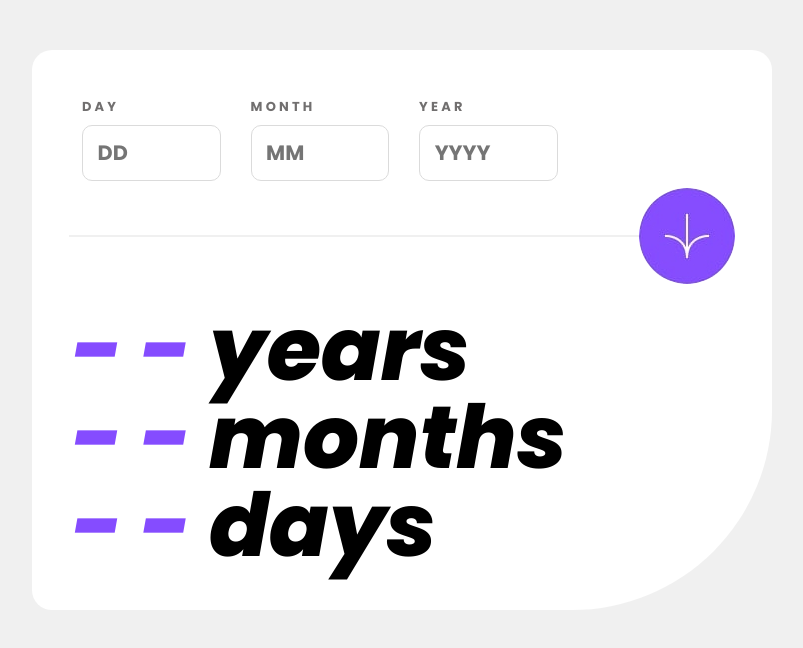
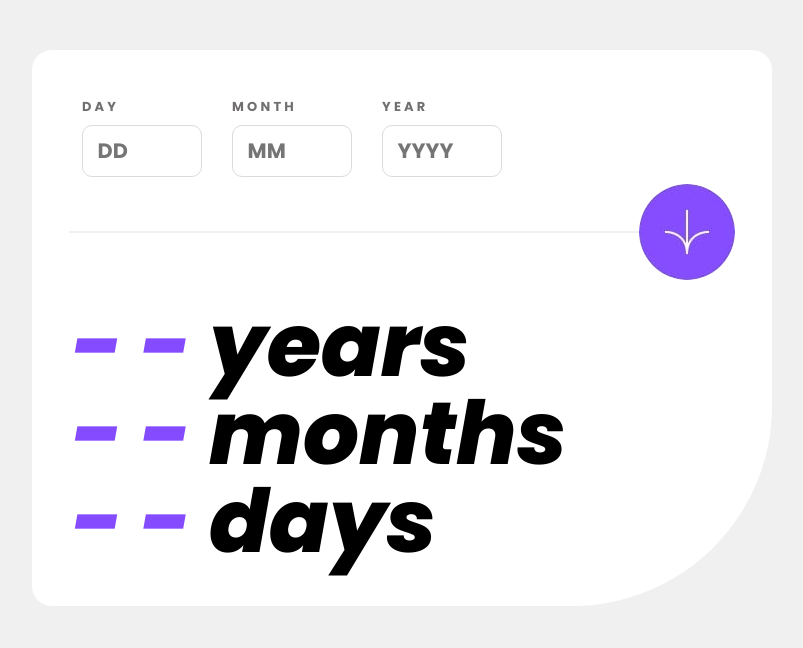
Before and after one commit to doehna/age-calculator, a plain HTML site: page index.html in a window 1280 px wide. Shown: the whole page, without its empty margins (238-1041 px from the left). Drawn offline with Linux system fonts and the light colour scheme.

Commit message:
variant 2

```diff
--- a/index.html
+++ b/index.html
@@ -21,17 +21,17 @@
 		<div class="date-entry-section">
 			<div class="date-entry-section__date-entry">
 				<label for="dayId" class="date-input">DAY</label>
-				<input id="dayId" type="text" placeholder="DD">
+				<input id="dayId" type="text" placeholder="DD" data-form-type="other">
 				<div class="date-input-validation-error"></div>
 			</div>
 			<div class="date-entry-section__date-entry">
 				<label for="monthId" class="date-input">MONTH</label>
-				<input id="monthId" type="text" placeholder="MM">
+				<input id="monthId" type="text" placeholder="MM" data-form-type="other">
 				<div class="date-input-validation-error"></div>
 			</div>
 			<div class="date-entry-section__date-entry">
 				<label for="yearId" class="date-input">YEAR</label>
-				<input id="yearId" type="text" placeholder="YYYY">
+				<input id="yearId" type="text" placeholder="YYYY" data-form-type="other">
 				<div class="date-input-validation-error"></div>
 			</div>
 		</div>
--- a/styles.css
+++ b/styles.css
@@ -36,7 +36,9 @@ body {
 }
 
 input {
+    box-sizing: border-box;
     height: 2.5em;
+    width: 100%;
     max-width: 120px;
     font-size: clamp(1.3rem, 1.5vw, 2rem);
     color: var(--OffBlack);
@@ -62,7 +64,7 @@ input {
 
 .date-entry-section {
     display: flex;
-    gap: clamp(10px, 5vw, 30px);
+    gap: clamp(3px, 5vw, 30px);
     margin: 50px clamp(10px, 5vw, 50px) 0px clamp(10px, 5vw, 50px);
     border: none;
     /*top right bottom left*/
```
